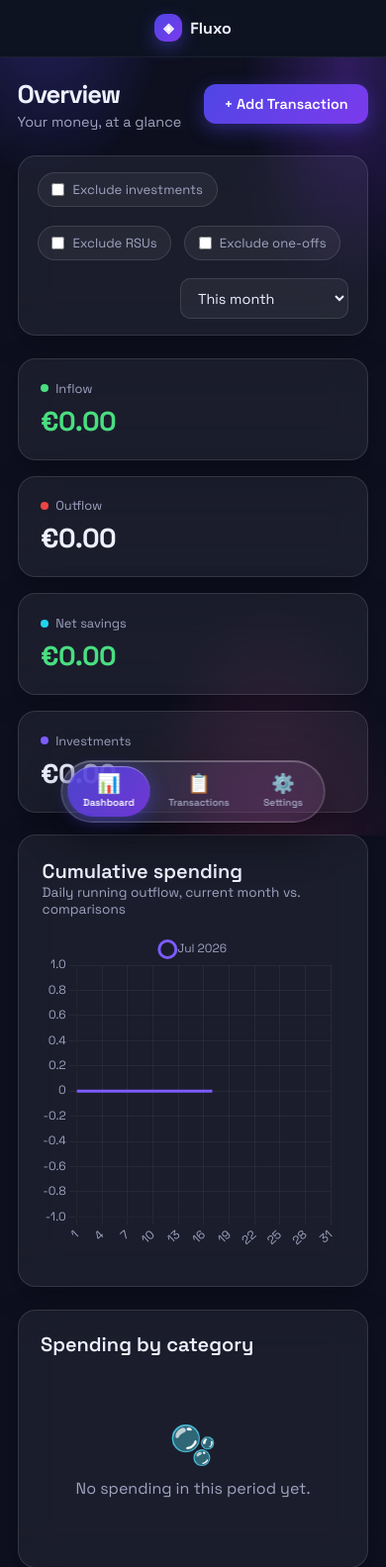
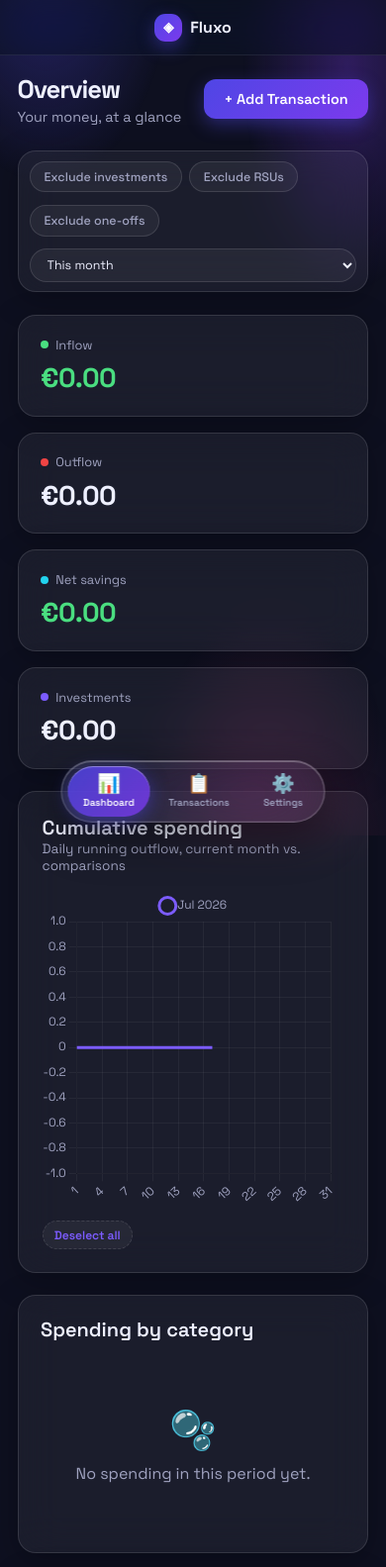
Before and after one commit to duaneyoung/fluxo, a Flask app: page / in a window 390 px wide. Shown: the top 1583 px of the page at 99% size. Run offline with Flask 3, Linux system fonts and the light colour scheme.

Commit message:
Mobile UX polish: fixed glass header, sleeker filters, month select-all, amount nowrap, Investments stat

```diff
--- a/app.py
+++ b/app.py
@@ -90,12 +90,16 @@ def transactions_view():
     txs = db.get_transactions(search, category_1, date_from, date_to)
     inflow = sum(t['amount'] for t in txs if t['transaction_type'] == 'inflow')
     outflow = sum(t['amount'] for t in txs if t['transaction_type'] == 'outflow')
+    investments = sum(t['amount'] for t in txs
+                      if t['transaction_type'] == 'outflow'
+                      and t['category_1'] == 'Investments')
 
     return render_template(
         'transactions.html',
         transactions=txs,
         summary={'inflow': inflow, 'outflow': outflow,
-                 'net': inflow - outflow, 'count': len(txs)},
+                 'net': inflow - outflow, 'count': len(txs),
+                 'investments': investments},
         filters={'search': search, 'category_1': category_1,
                  'date_from': date_from, 'date_to': date_to},
     )
--- a/static/style.css
+++ b/static/style.css
@@ -106,12 +106,16 @@ h3{font-size:1.05rem;font-weight:600}
 .btn.err{background:var(--grad-accent)}
 
 /* ---------- CONTROLS BAR ---------- */
-.controls{display:flex;gap:.8rem;align-items:center;flex-wrap:wrap;padding:1rem 1.2rem;margin-bottom:1.4rem}
-.toggle-chip{display:inline-flex;align-items:center;gap:.5rem;font-size:.82rem;color:var(--muted);
-  padding:.5rem .85rem;border-radius:999px;background:rgba(255,255,255,.05);
-  border:1px solid var(--glass-brd);cursor:pointer;transition:.15s}
-.toggle-chip input{accent-color:var(--indigo)}
-.toggle-chip.on{color:#fff;background:rgba(124,92,255,.22);border-color:rgba(124,92,255,.5)}
+.controls{display:flex;gap:.5rem;align-items:center;flex-wrap:wrap;padding:.65rem .8rem;margin-bottom:1.4rem}
+.controls select{width:auto;padding:.42rem 1.8rem .42rem .8rem;font-size:.78rem;border-radius:999px}
+.toggle-chip{display:inline-flex;align-items:center;gap:.4rem;font-size:.78rem;font-weight:500;
+  color:var(--muted);padding:.42rem .85rem;border-radius:999px;background:rgba(255,255,255,.05);
+  border:1px solid var(--glass-brd);cursor:pointer;transition:.15s;user-select:none;white-space:nowrap}
+.toggle-chip:hover{background:rgba(255,255,255,.09)}
+.toggle-chip input{display:none}
+.toggle-chip.on{color:#fff;background:linear-gradient(135deg,rgba(79,70,229,.55),rgba(124,58,237,.55));
+  border-color:rgba(124,92,255,.6);box-shadow:0 2px 10px rgba(79,70,229,.3)}
+.toggle-chip.on::before{content:'✓';font-size:.7rem}
 select,input[type=text],input[type=number],input[type=date],input[type=search],textarea{
   font-family:inherit;background:rgba(255,255,255,.05);border:1px solid var(--glass-brd);
   color:var(--text);border-radius:10px;padding:.6rem .8rem;font-size:.9rem;outline:none;width:100%;
@@ -130,8 +134,13 @@ label{font-size:.8rem;color:var(--muted);display:block;margin-bottom:.35rem}
 .chart-box{position:relative;height:320px}
 .month-picker{display:flex;gap:.4rem;flex-wrap:wrap;margin-top:.9rem}
 .month-opt{font-size:.75rem;padding:.35rem .7rem;border-radius:999px;cursor:pointer;
-  background:rgba(255,255,255,.05);border:1px solid var(--glass-brd);color:var(--muted)}
+  background:rgba(255,255,255,.05);border:1px solid var(--glass-brd);color:var(--muted);user-select:none}
 .month-opt.sel{background:rgba(124,92,255,.22);border-color:rgba(124,92,255,.5);color:#fff}
+.month-opt.toggle-all{border-style:dashed;color:var(--violet);font-weight:600}
+.month-opt.toggle-all:hover{background:rgba(124,92,255,.15)}
+
+/* keep sign + currency + amount on one line */
+.amt{white-space:nowrap}
 
 /* ---------- GRID SPLIT ---------- */
 .split{display:grid;grid-template-columns:1fr 1fr;gap:1.2rem;margin-bottom:1.4rem}
@@ -243,8 +252,16 @@ tbody tr:hover{background:rgba(255,255,255,.03)}
   .split{grid-template-columns:1fr}
 }
 @media(max-width:760px){
-  .mobile-bar{display:flex;align-items:center;gap:.8rem;position:sticky;top:0;z-index:30;
-    padding:.9rem 1.1rem;background:var(--sidebar);border-bottom:1px solid rgba(255,255,255,.06)}
+  /* Fixed glass header (like CardVault): pinned to viewport, pushed below the
+     notch via safe-area inset, stays frozen while content scrolls under it. */
+  .mobile-bar{display:flex;align-items:center;gap:.8rem;
+    position:fixed;top:0;left:0;right:0;z-index:30;
+    padding:.85rem 1.1rem;
+    padding-top:calc(.85rem + env(safe-area-inset-top));
+    background:rgba(13,19,33,.6);
+    backdrop-filter:blur(22px) saturate(180%);
+    -webkit-backdrop-filter:blur(22px) saturate(180%);
+    border-bottom:1px solid rgba(255,255,255,.08)}
   .hamburger{background:none;border:none;color:var(--text);font-size:1.4rem;cursor:pointer}
   .mobile-brand{font-weight:700;display:flex;align-items:center;gap:.5rem}
   .mobile-brand .logo-mark{width:28px;height:28px;font-size:.85rem}
@@ -253,10 +270,21 @@ tbody tr:hover{background:rgba(255,255,255,.03)}
     transition:.25s;z-index:40;width:260px}
   body.nav-open .sidebar{transform:translateX(0)}
   body.nav-open .nav-scrim{display:block;position:fixed;inset:0;background:rgba(0,0,0,.5);z-index:35}
-  .content{padding:1.3rem 1.1rem}
+  .content{padding:1.3rem 1.1rem;
+    padding-top:calc(4.6rem + env(safe-area-inset-top))}
   .form-grid{grid-template-columns:1fr}
   .quick-grid{grid-template-columns:repeat(3,1fr)}
   h1{font-size:1.6rem}
+
+  /* Transactions filter bar: stack cleanly, no overlapping buttons */
+  .filter-bar{flex-direction:column;align-items:stretch;gap:.7rem}
+  .filter-bar .fg{min-width:0;width:100%}
+  .filter-bar .btn{width:100%;justify-content:center}
+
+  /* Dashboard controls: chips scroll in a row, timeframe below full-width */
+  .controls{gap:.45rem;padding:.6rem .7rem}
+  .controls > div[style]{margin-left:0 !important;width:100%}
+  .controls select{width:100%}
 }
 @media(max-width:460px){
   .metrics{grid-template-columns:1fr}
--- a/templates/dashboard.html
+++ b/templates/dashboard.html
@@ -23,7 +23,7 @@
         <input type="checkbox" name="exclude_one_off" value="1" onchange="this.form.submit()"
                {% if filters.exclude_one_off %}checked{% endif %}> Exclude one-offs
     </label>
-    <div style="margin-left:auto;min-width:170px">
+    <div style="margin-left:auto">
         <select name="timeframe" onchange="this.form.submit()">
             <option value="this_month" {% if filters.timeframe=='this_month' %}selected{% endif %}>This month</option>
             <option value="last_month" {% if filters.timeframe=='last_month' %}selected{% endif %}>Last month</option>
@@ -71,6 +71,9 @@
     <div class="chart-box"><canvas id="spendChart"></canvas></div>
 
     <div class="month-picker" id="month-picker">
+        <span class="month-opt toggle-all" id="toggle-all-months">
+            {% if selected_compare|length >= months|length %}Deselect all{% else %}Select all{% endif %}
+        </span>
         {% for m in months %}
         <span class="month-opt {% if m in selected_compare %}sel{% endif %}" data-month="{{ m }}">{{ m }}</span>
         {% endfor %}
@@ -106,7 +109,7 @@
                         <td style="color:var(--muted);font-size:.8rem">{{ t.date }}</td>
                         <td>{{ t.category_1 }}{% if t.category_2 %} <span style="color:var(--muted)">› {{ t.category_2 }}</span>{% endif %}</td>
                         <td class="num {% if t.transaction_type=='inflow' %}pos{% endif %}">
-                            {% if t.transaction_type=='inflow' %}+{% else %}−{% endif %}{{ currency_symbol }}{{ t.amount|money }}
+                            <span class="amt">{% if t.transaction_type=='inflow' %}+{% else %}−{% endif %}{{ currency_symbol }}{{ t.amount|money }}</span>
                         </td>
                     </tr>
                     {% endfor %}
@@ -160,17 +163,30 @@ new Chart(document.getElementById('spendChart'), {
 });
 
 // Month picker -> toggle compare params and reload
+const ALL_MONTHS = [...document.querySelectorAll('.month-opt[data-month]')].map(el => el.dataset.month);
+
+function setCompare(months) {
+    const url = new URL(window.location.href);
+    url.searchParams.delete('compare');
+    months.forEach(m => url.searchParams.append('compare', m));
+    window.location.href = url.toString();
+}
+
 document.getElementById('month-picker').addEventListener('click', (e) => {
-    const opt = e.target.closest('.month-opt');
+    if (e.target.closest('#toggle-all-months')) {
+        const selectedNow = document.querySelectorAll('.month-opt.sel').length;
+        // Select all; if everything is already selected, collapse back to current month only
+        setCompare(selectedNow >= ALL_MONTHS.length ? [ALL_MONTHS[0]] : ALL_MONTHS);
+        return;
+    }
+    const opt = e.target.closest('.month-opt[data-month]');
     if (!opt) return;
-    const url = new URL(window.location.href);
     const month = opt.dataset.month;
-    let compare = url.searchParams.getAll('compare');
-    url.searchParams.delete('compare');
+    let compare = new URL(window.location.href).searchParams.getAll('compare');
+    if (!compare.length) compare = [...document.querySelectorAll('.month-opt.sel')].map(el => el.dataset.month);
     if (compare.includes(month)) compare = compare.filter(m => m !== month);
     else compare.push(month);
-    compare.forEach(m => url.searchParams.append('compare', m));
-    window.location.href = url.toString();
+    setCompare(compare);
 });
 </script>
 {% endblock %}
--- a/templates/transactions.html
+++ b/templates/transactions.html
@@ -27,8 +27,8 @@
         <div class="val {% if summary.net >= 0 %}pos{% else %}neg{% endif %}">{{ currency_symbol }}{{ summary.net|money }}</div>
     </div>
     <div class="metric glass">
-        <div class="lbl"><span class="dot" style="background:var(--violet)"></span>Count</div>
-        <div class="val">{{ summary.count }}</div>
+        <div class="lbl"><span class="dot" style="background:var(--violet)"></span>Investments</div>
+        <div class="val">{{ currency_symbol }}{{ summary.investments|money }}</div>
     </div>
 </div>
 
@@ -84,7 +84,7 @@
                     <td>{{ t.method }}</td>
                     <td style="color:var(--muted)">{{ t.details }}</td>
                     <td class="num {% if t.transaction_type=='inflow' %}pos{% endif %}">
-                        {% if t.transaction_type=='inflow' %}+{% else %}−{% endif %}{{ currency_symbol }}{{ t.amount|money }}
+                        <span class="amt">{% if t.transaction_type=='inflow' %}+{% else %}−{% endif %}{{ currency_symbol }}{{ t.amount|money }}</span>
                     </td>
                     <td>
                         <div class="row-actions">
```
